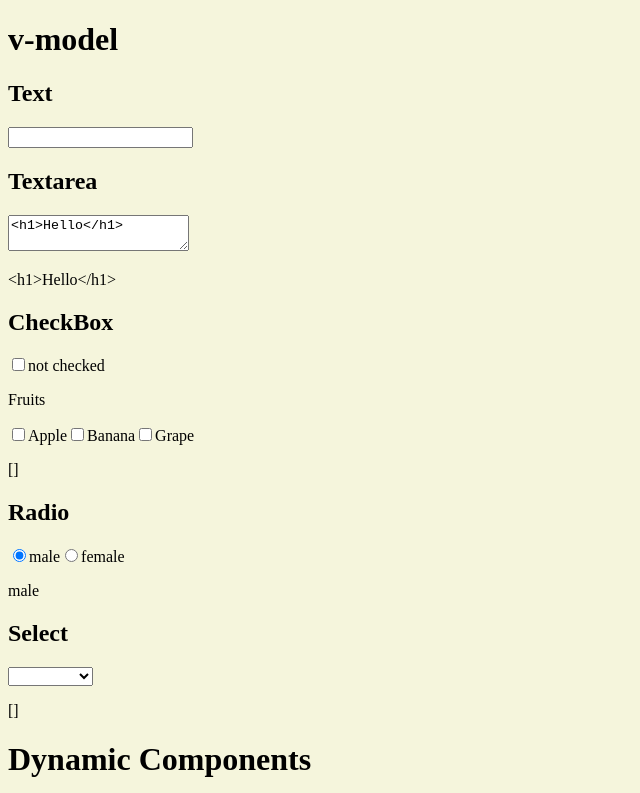
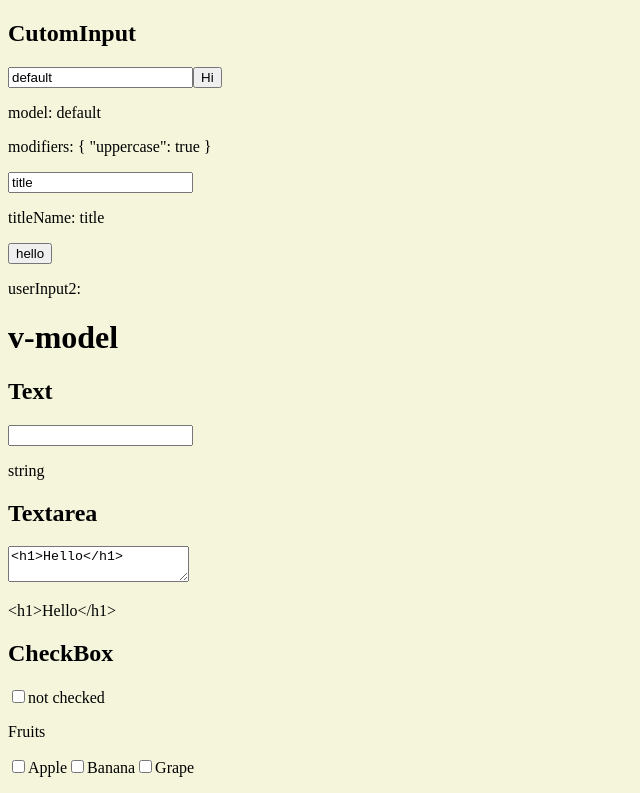
Before and after one commit to reo0306/vue-practise, a Vue app in the folder vue-lesson/: page / in a window 1280 px wide. Shown: the top 793 px of the page, without its empty margins (0-640 px from the left). Built offline with nearby package versions, Linux system fonts and the light colour scheme; the HTML template or start-up script is replaced by a standard one.

Commit message:
add defineModel

```diff
--- a/vue-lesson/src/App.vue
+++ b/vue-lesson/src/App.vue
@@ -9,6 +9,7 @@ import CompA from '@/components/CompA.vue';
 import CompC from '@/components/CompC.vue';
 import BaseLoder from '@/components/BaseLoder.vue';
 import ErrorMessage from '@/components/ErrorMessage.vue';
+import CustomInput from '@/components/CustomInput.vue';
 import { ref, reactive, computed, watchEffect, watch, useTemplateRef, onMounted, shallowRef, defineAsyncComponent } from 'vue';
 
 const title = ref('Vue.js Course');
@@ -161,15 +162,23 @@ const checked = ref('not checked');
 const fruits2 = ref([]);
 const gender = ref('male');
 const selected = ref([]);
+const userInput2 = ref();
+const titleInput = ref('title');
 </script>
 
 <template>
+  <!-- defineModel -->
+  <CustomInput v-model.uppercase="userInput2" v-model:title-name="titleInput" />
+  <button @click="userInput2='hello'">hello</button>
+  <p>userInput2: {{ userInput2 }}</p>
+
+  <!-- フォーム -->
   <h1>v-model</h1>
   <h2>Text</h2>
-  <input v-model="userInput" type="text" />
-  <p>{{ userInput }}</p>
+  <input v-model.lazy="userInput" type="number" />
+  <p>{{ typeof userInput }}</p>
   <h2>Textarea</h2>
-  <textarea v-model="message"></textarea>
+  <textarea v-model.trim="message"></textarea>
   <p style="white-space: pre">{{ message }}</p>
 
   <h2>CheckBox</h2>
--- /dev/null
+++ b/vue-lesson/src/components/CustomInput.vue
@@ -0,0 +1,25 @@
+<script setup lang="ts">
+const [model, modifiers] = defineModel({
+  type: String,
+  default: 'default',
+  set(value) {
+    if (modifiers.uppercase) {
+      return value.toUpperCase();
+    }
+    return value;
+  },
+});
+const titleName = defineModel('titleName', {
+  type: String,
+  required: true,
+});
+</script>
+<template>
+  <h2>CutomInput</h2>
+  <input v-model="model" type="text" />
+  <button @click="model = 'hi'">Hi</button>
+  <p>model: {{ model }}</p>
+  <p>modifiers: {{ modifiers }}</p>
+  <input v-model="titleName" type="text" />
+  <p>titleName: {{ titleName }}</p>
+</template>
```
